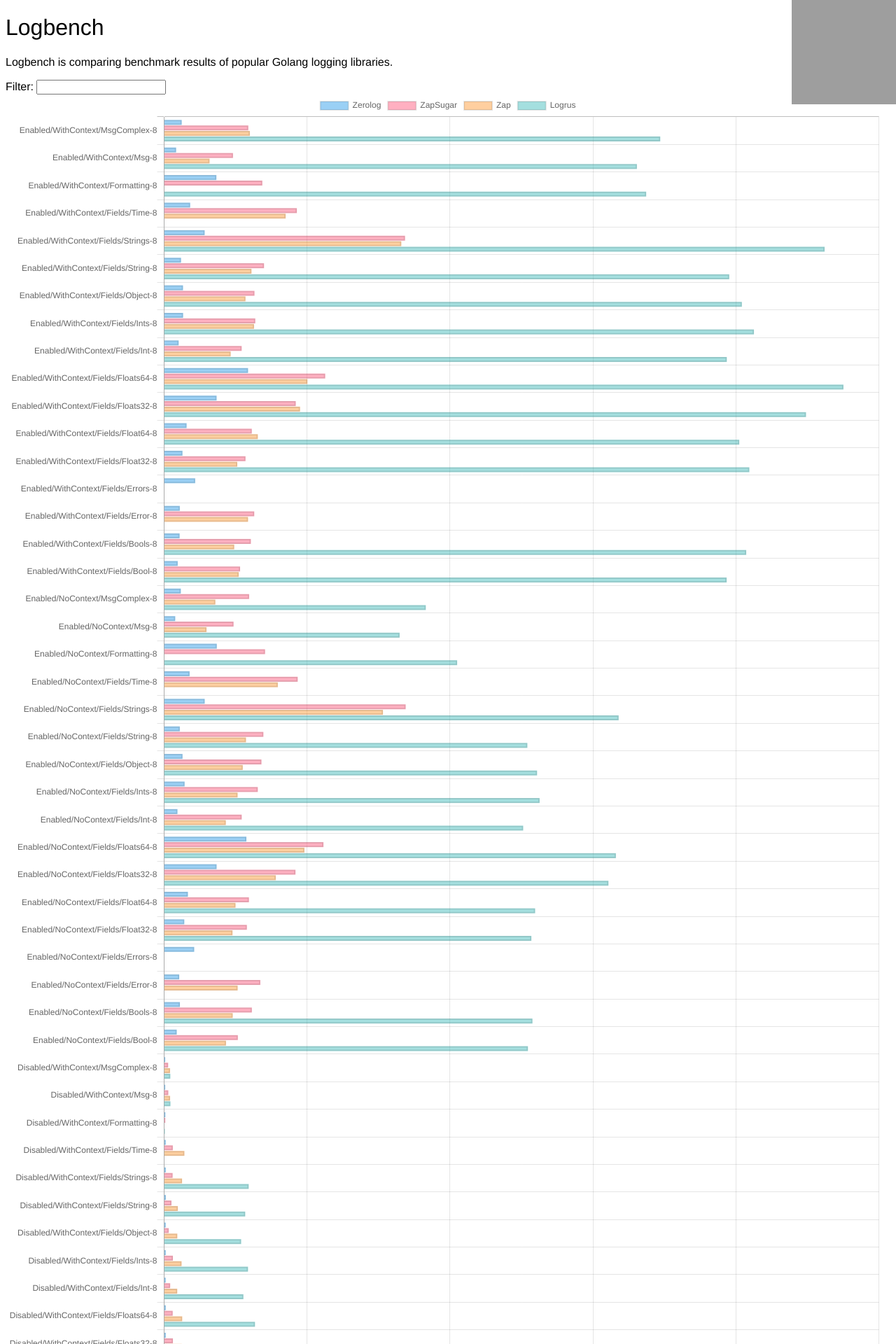
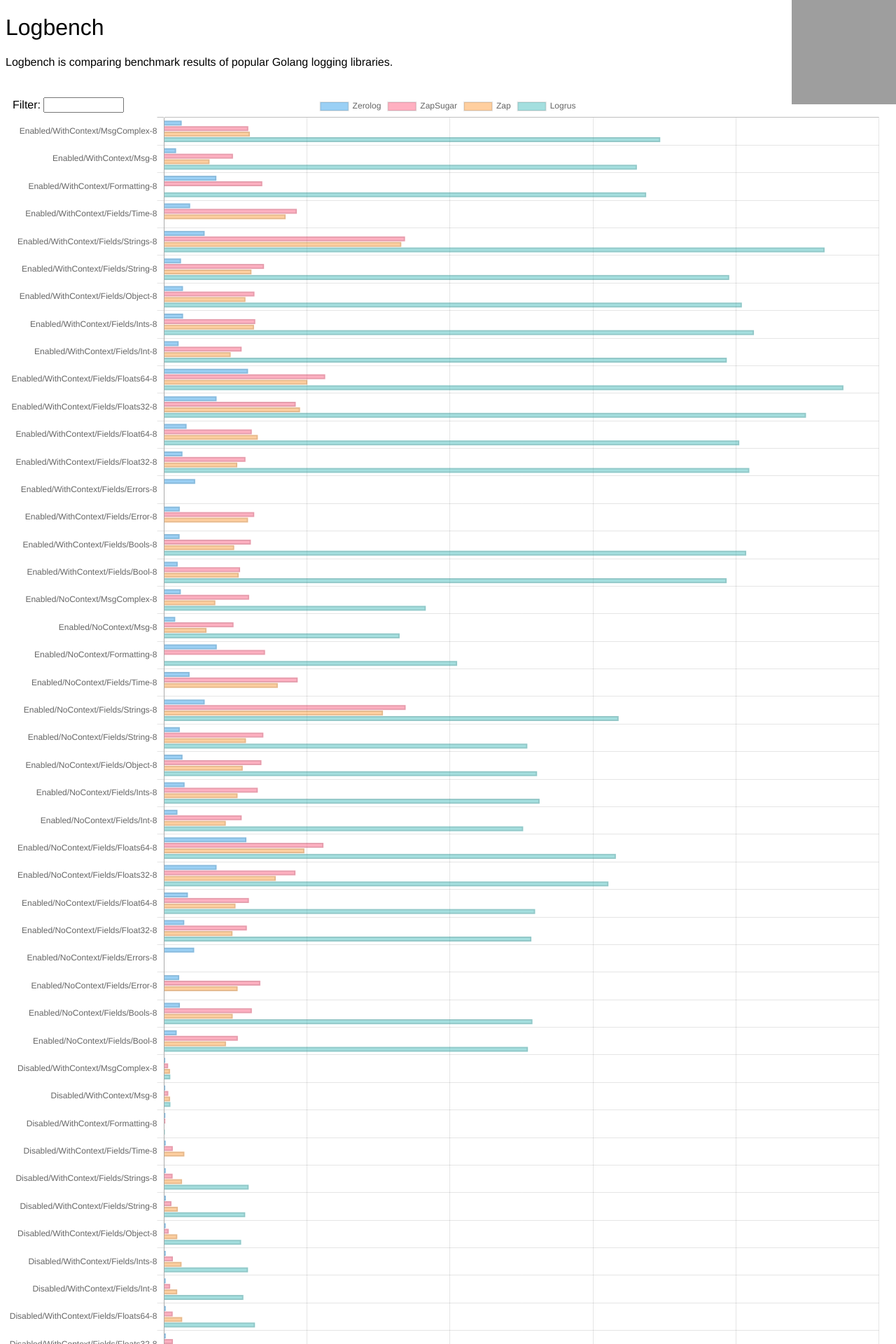
Before and after one commit to rs/logbench, a Jekyll site: the page built from docs/index.html, in a window 1280 px wide. Shown: the top 1920 px of the page at 70% size. Built offline with Jekyll 4.4.1, drawn with Linux system fonts in a browser that asks for light colours; nearby versions of some CDN libraries; comment, search, counter and statistics services are not loaded; grey boxes are pictures that could not be loaded.

Commit message:
Improve filter field

```diff
--- a/docs/_layouts/default.html
+++ b/docs/_layouts/default.html
@@ -10,6 +10,18 @@
             font-family: 'Helvetica Neue', Helvetica, Arial, sans-serif;
             font-weight: 300;
         }
+        #filter-form {
+            position: relative;
+            top: 25px;
+            left: 10px;
+        }
+        #filter {
+            height: 1.2em;
+            width: 8em;
+        }
+        #filter:focus {
+            width: 15em;
+        }
     </style>
 </head>
 
@@ -19,6 +31,11 @@
     <h1>Logbench</h1>
 
     <p>Logbench is comparing benchmark results of popular Golang logging libraries.</p>
+
+    <div id="filter-form">
+        <label for="filter">Filter: </label><input id="filter" type="text">
+    </div>
+    <div id="chart"><canvas></canvas></div>
 
     <script>
         var data = {{ content }};
```
Also changed, not shown: other parts of docs/_layouts/default.html (+5 -6 lines).
